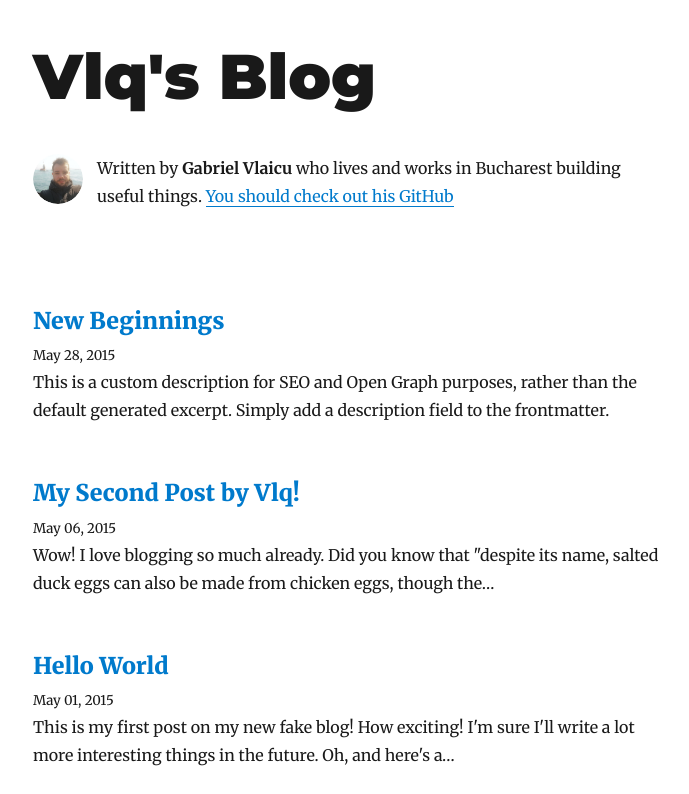
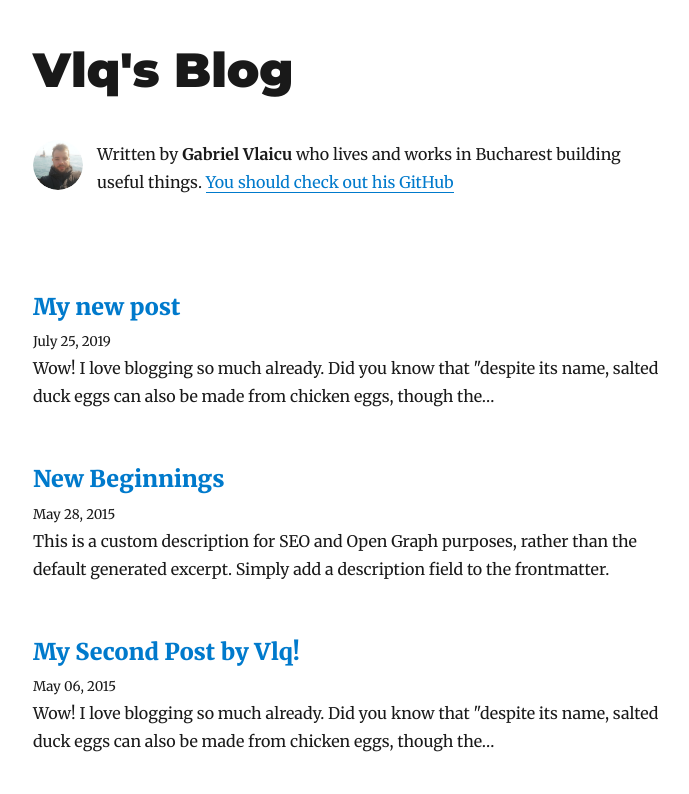
Before and after one commit to gVLQ/vlq-blog-gatsby, a Gatsby site: page / in a window 1280 px wide. Shown: the top 794 px of the page, without its empty margins (292-981 px from the left). Built offline with nearby package versions, Linux system fonts and the light colour scheme; Gatsby itself is replaced by a stand-in of ours; some packages are replaced by stand-ins of ours.

Commit message:
add new post

```diff
--- /dev/null
+++ b/content/blog/my-second-post - Copy/index.md
@@ -0,0 +1,13 @@
+---
+title: My new post
+date: "2019-07-25T11:33:33.503Z"
+---
+
+Wow! I love blogging so much already.
+
+Did you know that "despite its name, salted duck eggs can also be made from
+chicken eggs, though the taste and texture will be somewhat different, and the
+egg yolk will be less rich."?
+([Wikipedia Link](http://en.wikipedia.org/wiki/Salted_duck_egg))
+
+Yeah, I didn't either.
--- a/src/components/layout.js
+++ b/src/components/layout.js
@@ -13,7 +13,7 @@ class Layout extends React.Component {
       header = (
         <h1
           style={{
-            ...scale(1.5),
+            ...scale(1.2),
             marginBottom: rhythm(1.5),
             marginTop: 0,
           }}
```
